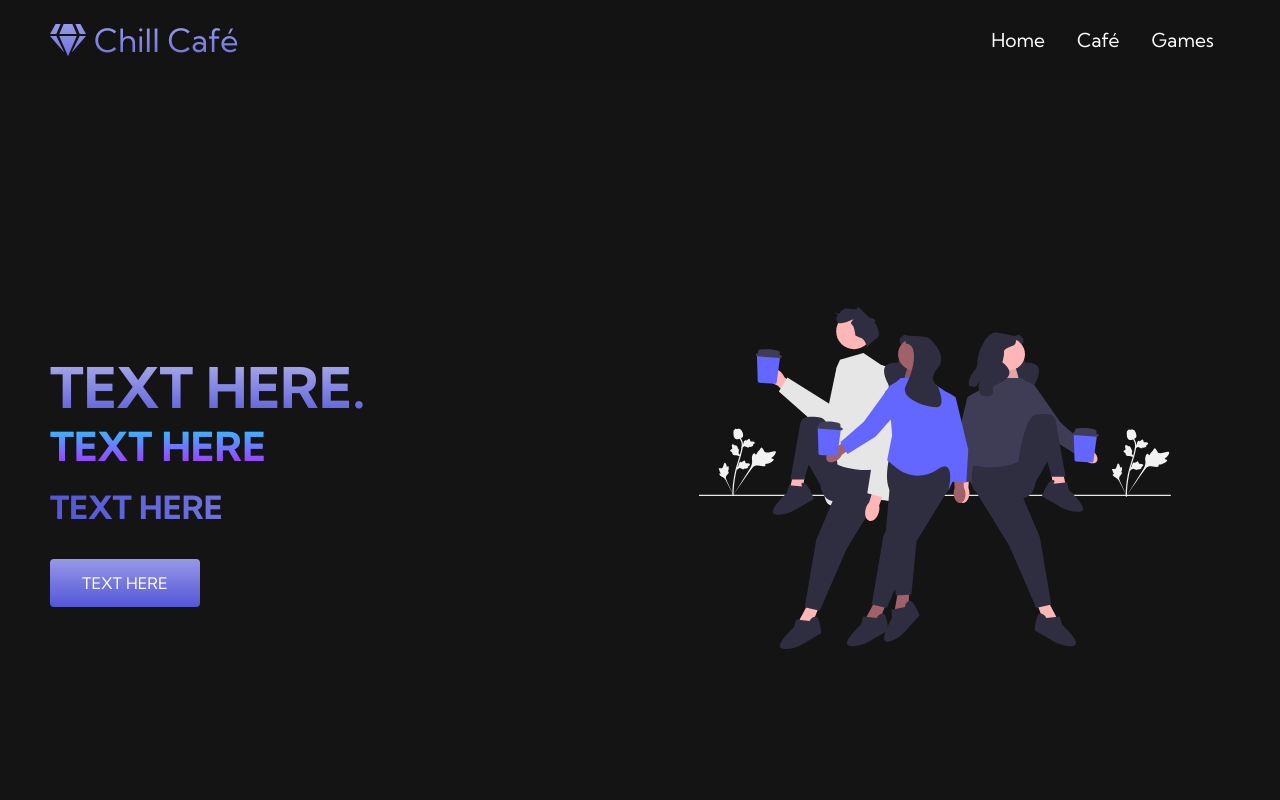
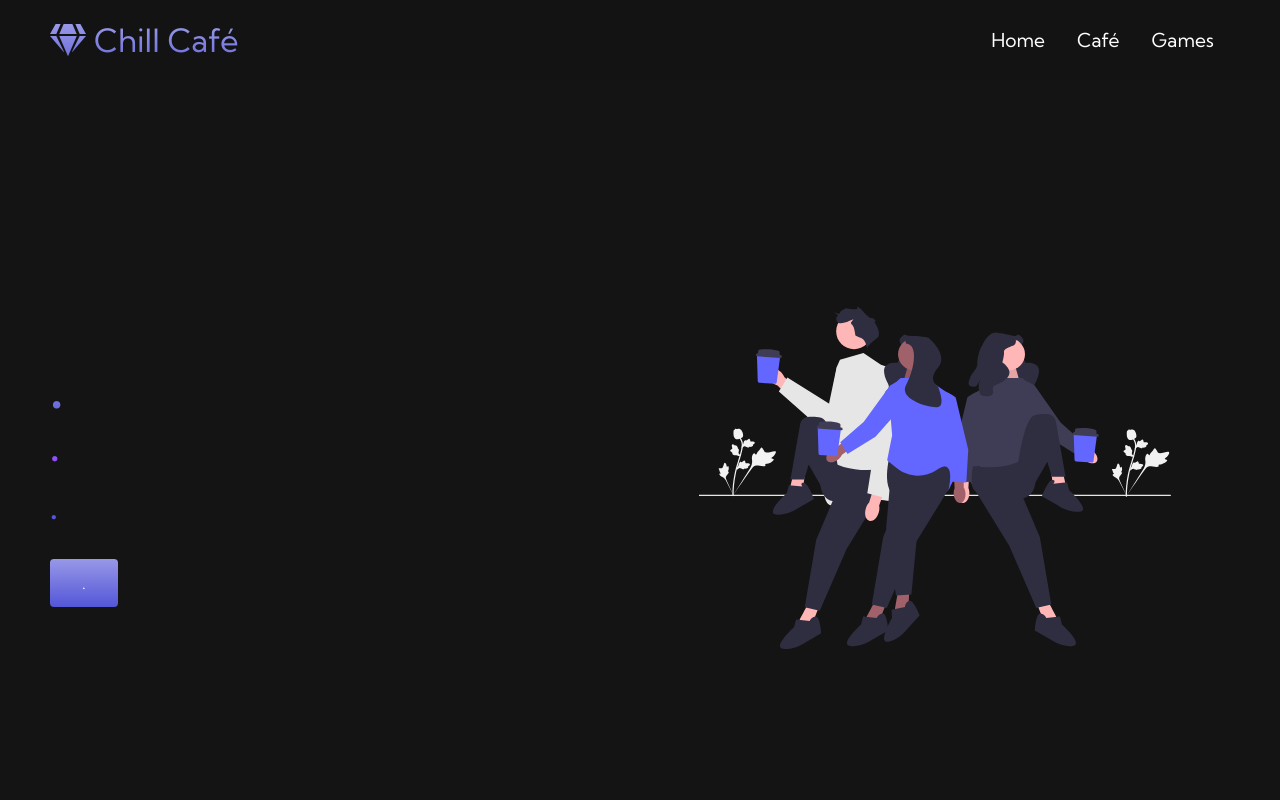
Before and after one commit to NotRuRu/old-website, a plain HTML site: page minecraft.html in a window 1280 px wide. Shown: the top 800 px of the page. Drawn offline with Linux system fonts and the light colour scheme.

```diff
--- a/minecraft.html
+++ b/minecraft.html
@@ -47,11 +47,11 @@
     <div class="main">
       <div class="main__container">
         <div class="main__content">
-          <h1>TEXT HERE.</h1>
-          <h2>TEXT HERE</h2>
-          <p>TEXT HERE</p>
+          <h1>.</h1>
+          <h2>.</h2>
+          <p>.</p>
           <button class="main__btn">
-            <a href="/about us.html">TEXT HERE</a>
+            <a href="/about us.html">.</a>
           </button>
         </div>
         <div class="main__img--container">
```
Also changed, not shown: about us.html (+1 -1 lines).
